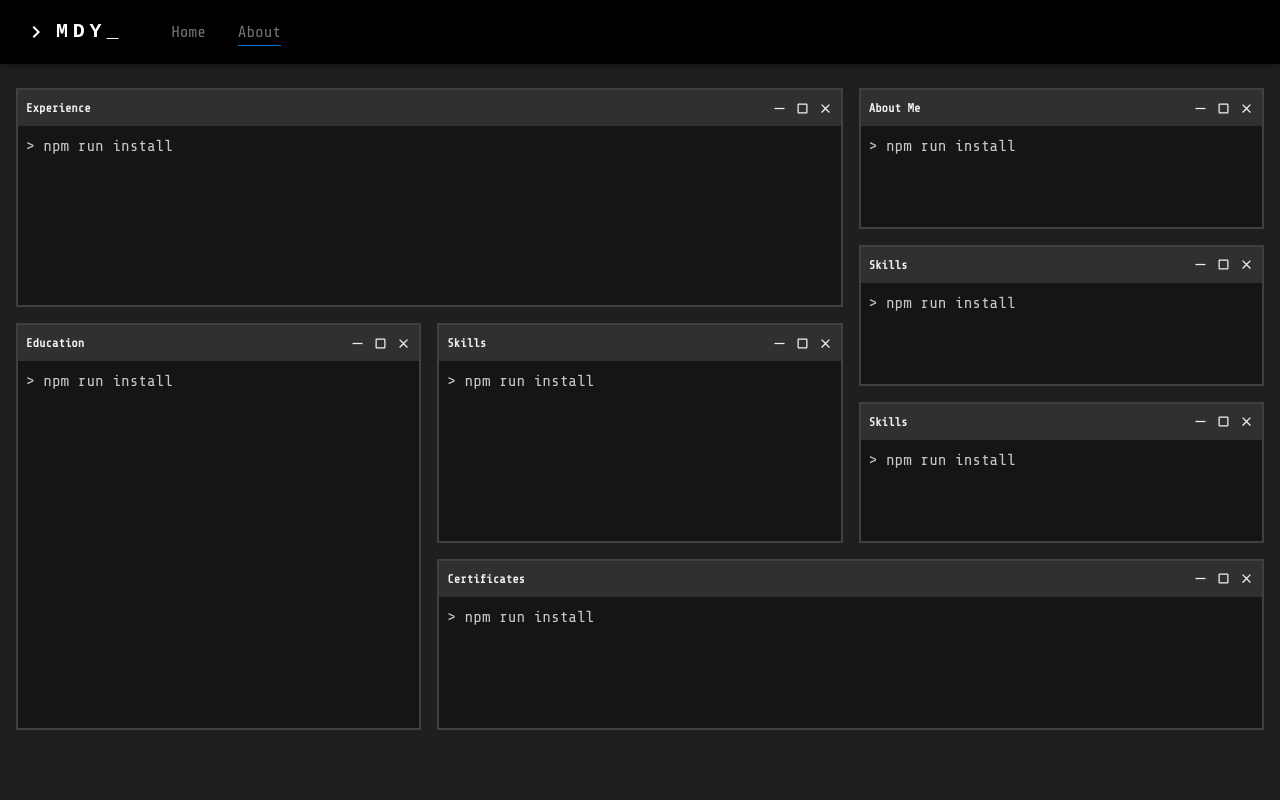
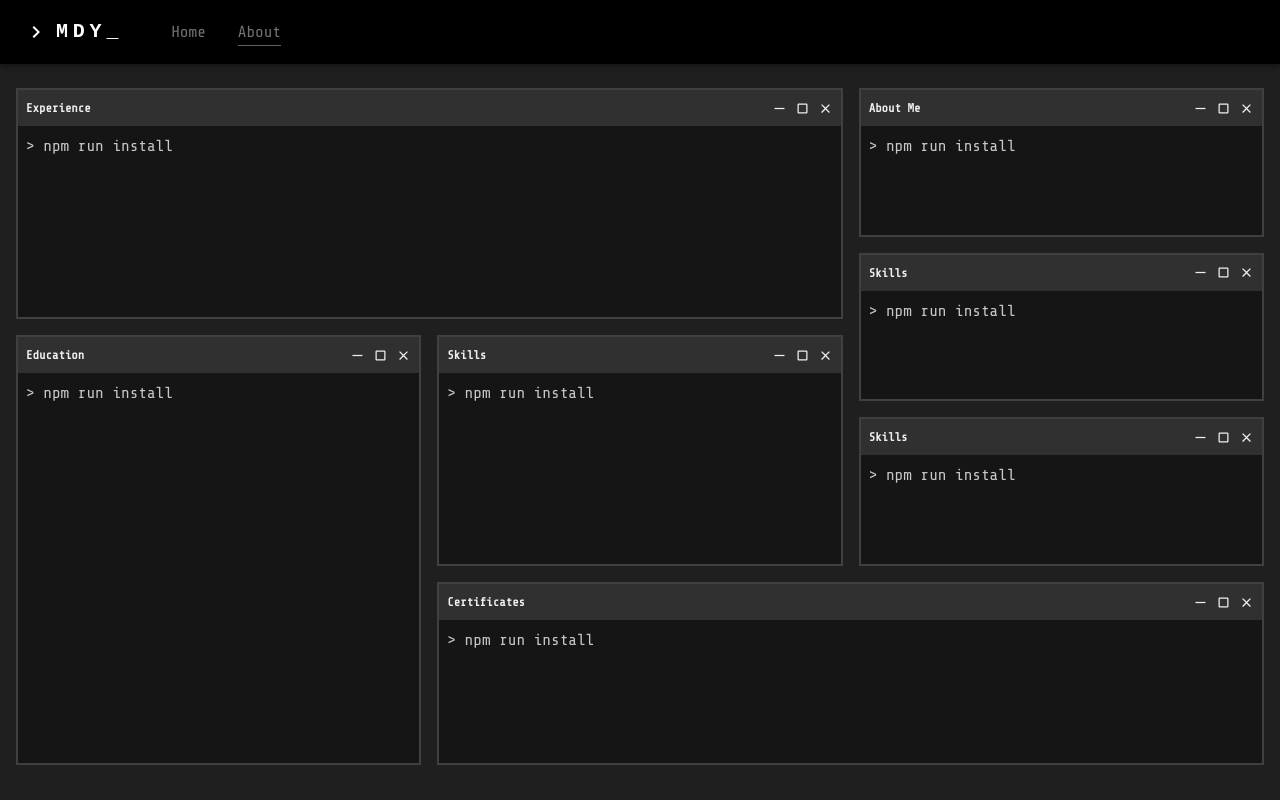
Before and after one commit to dgndds/portfolio, a React (Vite) app: page /#/about in a window 1280 px wide. Built offline with nearby package versions, Linux system fonts and the light colour scheme.

Commit message:
add not found page

```diff
--- a/src/App.tsx
+++ b/src/App.tsx
@@ -7,12 +7,15 @@ import MainLayout from "./layouts/MainLayout";
 import Main from "./pages/Main";
 import { Routes, Route, HashRouter } from "react-router";
 import About from "./pages/About";
+import NotFound from "./pages/NotFound";
 
 function App() {
   return (
     <HashRouter>
       <MainLayout>
         <Routes>
+          <Route path='*' element={<NotFound />} />
+
           <Route path="/" element={<Main />} />
           <Route path="/about" element={<About />} />
         </Routes>
--- a/src/layouts/MainLayout.tsx
+++ b/src/layouts/MainLayout.tsx
@@ -8,7 +8,7 @@ const MainLayout = ({ children }: { children: ReactNode }) => {
   return (
     <div>
       <Header />
-      {children}
+      <div className="mt-22">{children}</div>
       {/* <Footer /> */}
     </div>
   );
--- a/src/pages/About.tsx
+++ b/src/pages/About.tsx
@@ -2,7 +2,7 @@ import Terminal from "../components/Fragments/Terminal";
 
 const About = () => {
   return (
-    <div className="mt-22 grid grid-cols-3 gird-rows-4 text-white gap-4 h-[calc(100vh-158px)] px-4">
+    <div className="grid grid-cols-3 gird-rows-4 text-white gap-4 h-[calc(100vh-123px)] px-4">
       <Terminal title="Experience" className="col-span-2"/>
 
       <div className="row-span-2 grid grid-rows-3 gap-4">
--- a/src/pages/Main.tsx
+++ b/src/pages/Main.tsx
@@ -9,7 +9,7 @@ const Main = () => {
         <ConsoleDemo />
 
         <div className="w-48 flex items-center justify-center bg-background-dark border border-primary-border-dark text-primary font-tech-mono text-3xl">
-          #21
+          #23
         </div>
       </div>
 
--- /dev/null
+++ b/src/pages/NotFound.tsx
@@ -0,0 +1,23 @@
+import { useLocation } from "react-router-dom";
+import Terminal from "../components/Fragments/Terminal";
+
+const NotFound = () => {
+  return (
+    <div className="w-full h-[calc(100vh-88px)] flex items-center justify-center">
+      <div className="w-[650px] h-[250px]">
+      <Terminal title="404 Not Found">
+        <p className="mb-2">
+            {">"} access {useLocation().pathname}
+        </p>
+        <p>
+          Command not found. The page you are looking for does not exist.
+          <br />
+          Try typing <code>help</code> or go back to <a href="/">home</a>.
+        </p>
+      </Terminal>;
+      </div>
+    </div>
+  );
+};
+
+export default NotFound;
```
